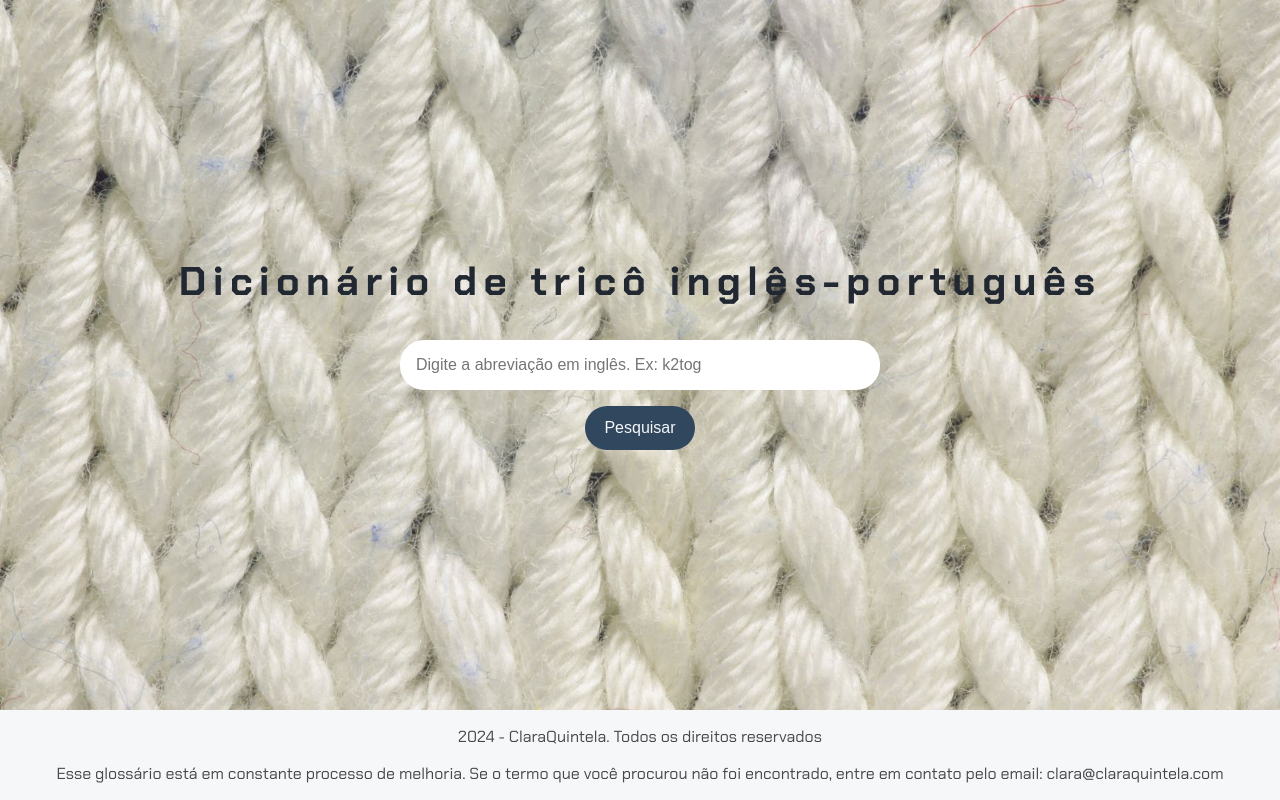
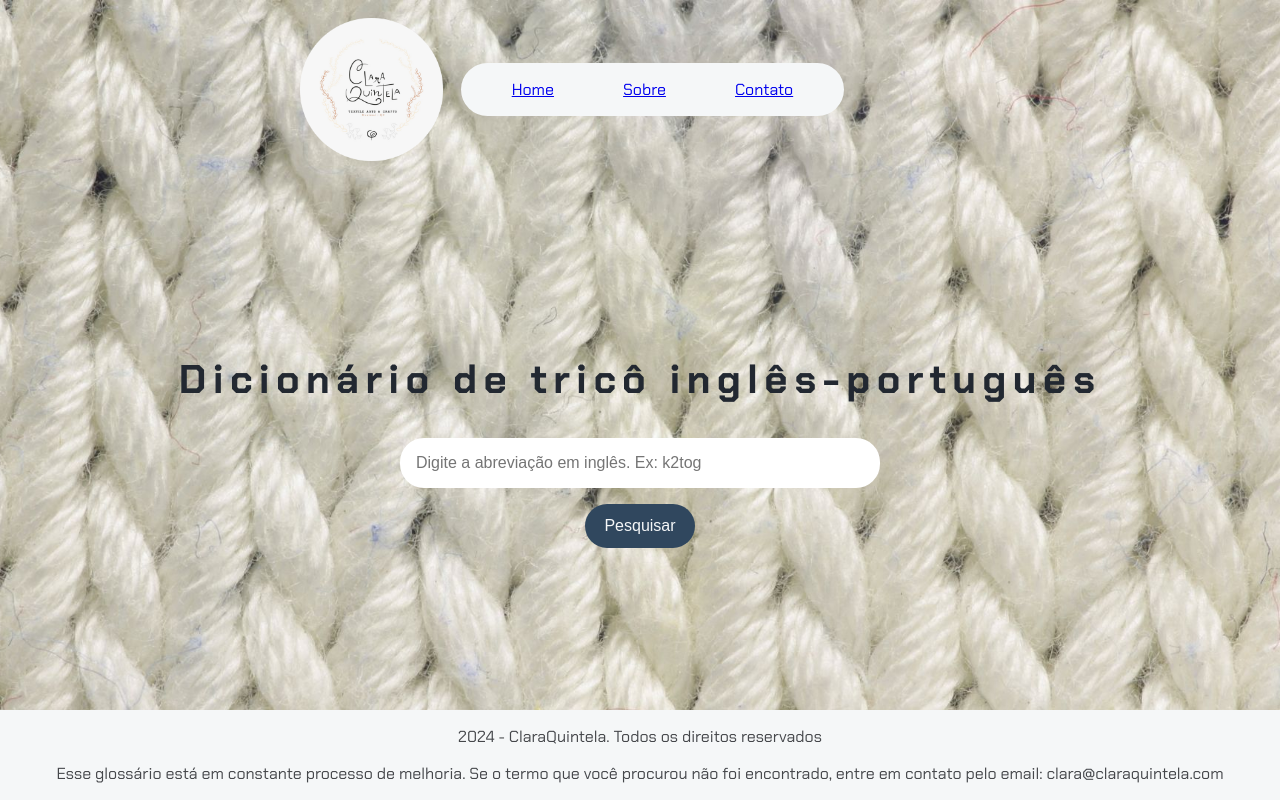
Before and after one commit to claraquintela/knittingglossary, a plain HTML site: page index.html in a window 1280 px wide. Drawn offline with Linux system fonts and the light colour scheme.

Commit message:
Adicionar nav e logo

```diff
--- a/assets/styles.css
+++ b/assets/styles.css
@@ -11,11 +11,36 @@ body {
     display: flex; /* Usa Flexbox para layout */
     flex-direction: column; /* Alinha os itens na vertical */
     align-items: center; /* Centraliza os itens horizontalmente */
-    justify-content: center; /* Centraliza os itens verticalmente */
     height: 100vh; /* Preenche a altura total da viewport */
     margin: 0; /* Remove a margem padrão */
     padding: 0; /* Remove o padding padrão */
 }
+
+header{
+    display: flex;
+    position: fixed;
+    align-items: center; /* Centraliza os itens horizontalmente */
+
+    img {
+        width: 25%;
+    }
+
+    ul {
+        display: flex;
+        justify-content: space-around;
+        width: 200%;
+        background-color: #F5F7F8;
+        border-radius: 100px;
+        padding: 1rem;
+        margin: 0;
+        list-style: none;
+    }
+
+    li {
+        text-decoration: none;
+    }
+}
+
 
 /* Estiliza os títulos h1 */
 h1 {
@@ -31,7 +56,9 @@ h1 {
 section {
     display: flex; /* Usa Flexbox para layout */
     flex-direction: column; /* Alinha os itens na vertical */
+    justify-content: center; /* Centraliza os itens verticalmente */
     align-items: center; /* Centraliza os itens horizontalmente */
+    margin-top: 20rem;
     margin-bottom: 3rem; /* Espaçamento abaixo de cada seção */
     position: fixed;
 
--- a/index.html
+++ b/index.html
@@ -8,6 +8,17 @@
     <title>Dicionário de tricô</title>
   </head>
   <body>
+
+    <header>
+    <img src="assets/logo_cq.png" alt="Logo do site" />
+      <div>
+        <ul>
+          <li><a href="http://www.claraquintela.com">Home</a></li>
+          <li><a href="http://www.claraquintela.com/artist">Sobre</a></li>
+          <li><a href="http://www.claraquintela.com/contact">Contato</a></li>
+      </div>
+    </header>
+
     <section>
       <h1>Dicionário de tricô inglês-português</h1>
       <input
```
Also changed, not shown: assets/logo_cq.png (added).
